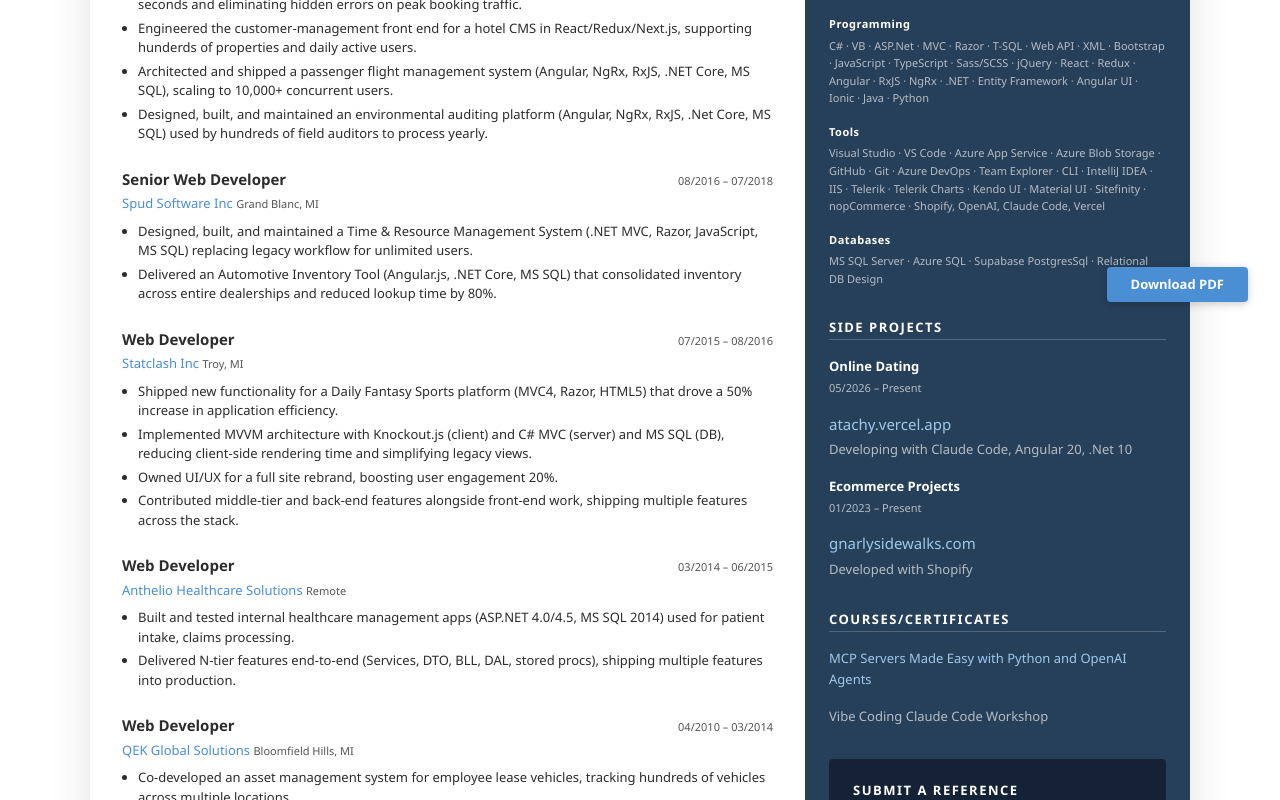
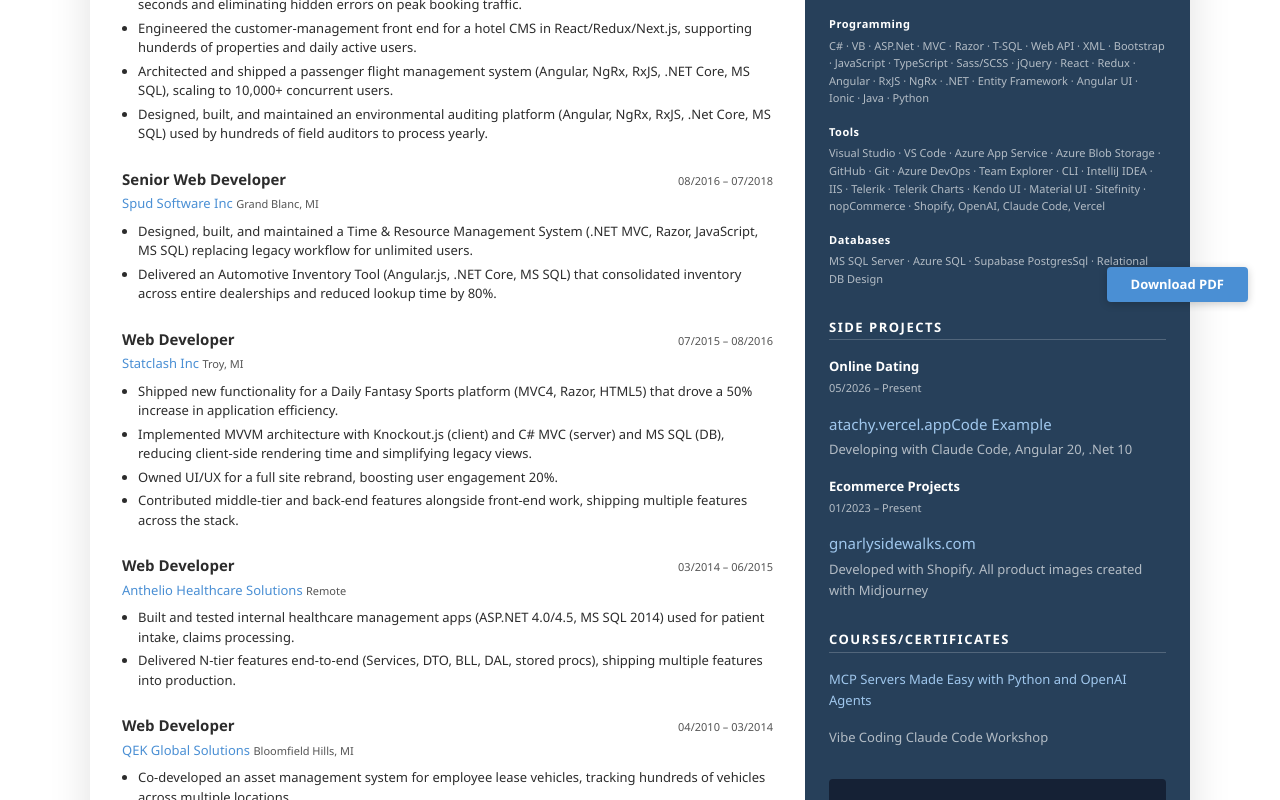
Before and after one commit to wwagner4719/willow-resume-react, a React (Vite) app: page / in a window 1280 px wide. Shown: the part 466-1266 px from the top of the page. Built offline with nearby package versions, Linux system fonts and the light colour scheme; no server answers.

Commit message:
update pet projects

```diff
--- a/src/components/sections/PetProjects.tsx
+++ b/src/components/sections/PetProjects.tsx
@@ -16,6 +16,10 @@
             style={{ color: 'var(--color-accent-light)', fontSize: 'var(--font-size-lg)' }}>
             {p.url.replace('https://', '')}
           </a>
+           <a href={p.codeExampleUrl} target="_blank" rel="noreferrer"
+            style={{ color: 'var(--color-accent-light)', fontSize: 'var(--font-size-lg)' }}>
+            {p.codeExampleTitle?.replace('https://', '')}
+          </a>
           <p style={{ color: 'var(--color-sidebar-muted)', marginTop: 4 }}>{p.description}</p>
         </div>
       ))}
--- a/src/data/resume.ts
+++ b/src/data/resume.ts
@@ -149,6 +149,8 @@
   {
     name: "Online Dating",
     url: "https://atachy.vercel.app",
+    codeExampleTitle: "Code Example",
+    codeExampleUrl: "https://atachy.vercel.app",
     description: `Developing with Claude Code,
                   Angular 20, .Net 10`,
     start: "05/2026",
@@ -157,7 +159,7 @@
   {
     name: "Ecommerce Projects",
     url: "https://gnarlysidewalks.com",
-    description: "Developed with Shopify",
+    description: "Developed with Shopify. All product images created with Midjourney",
     start: "01/2023",
     end: "Present",
   },
```
